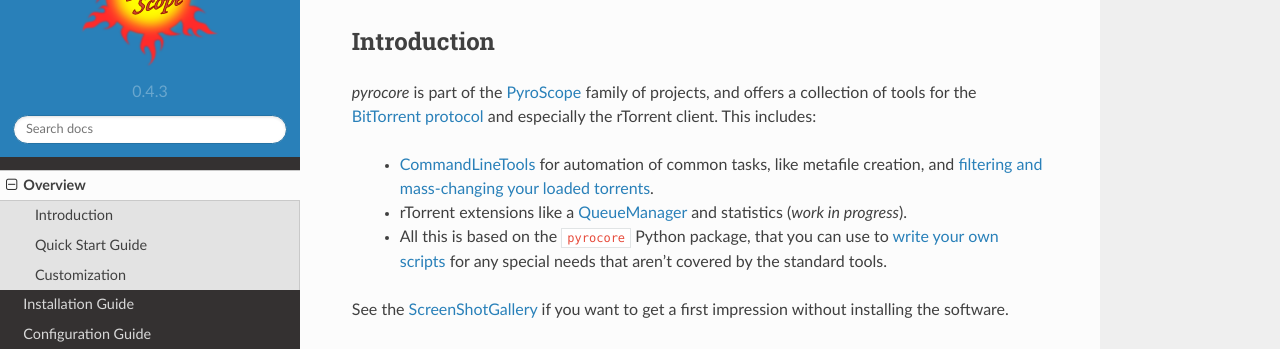
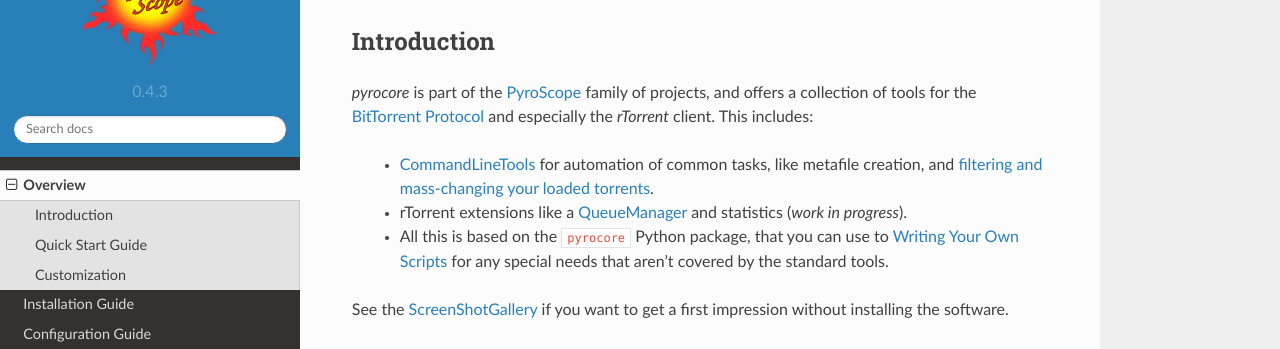
Before and after one commit to pyroscope/pyrocore, a Sphinx documentation site: the page built from docs/overview.rst, in a window 1280 px wide and 1144 px high. Shown: the part 135-484 px from the top of the window. Built offline with Sphinx 7.4.7 and the Read the Docs theme 2.0.0, drawn with Linux system fonts in a browser that asks for light colours.

```diff
--- a/docs/overview.rst
+++ b/docs/overview.rst
@@ -18,9 +16,8 @@ and especially the rTorrent client. This includes:
     `QueueManager <https://github.com/pyroscope/pyroscope/blob/wiki/QueueManager.md>`_
     and statistics (*work in progress*).
   * All this is based on the ``pyrocore`` Python package, that you can
-    use to `write your own
-    scripts <https://github.com/pyroscope/pyroscope/blob/wiki/WriteYourOwnScripts.md>`_
-    for any special needs that aren't covered by the standard tools.
+    use to :doc:`scripts` for any special needs that aren't covered by
+    the standard tools.
 
 See the
 `ScreenShotGallery <https://github.com/pyroscope/pyroscope/blob/wiki/ScreenShotGallery.md>`_
--- a/docs/references.rst
+++ b/docs/references.rst
@@ -27,6 +27,8 @@ External Links
 * `pyrobase <https://github.com/pyroscope/pyrobase/wiki>`_
 
 
+.. _bt-protocol:
+
 BitTorrent Protocol
 -------------------
 
```
Also changed, not shown: other parts of docs/overview.rst (+4 -5 lines).
